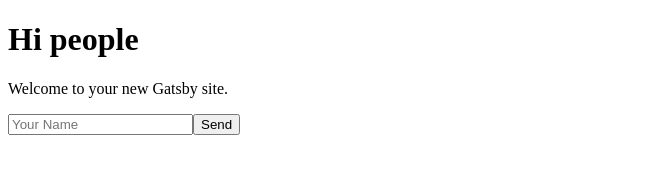
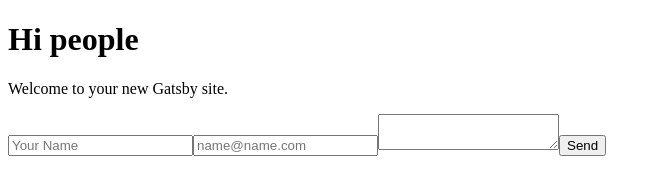
Before and after one commit to victorycorp139/gatsby-form-netlify-handling, a Gatsby site: page / in a window 1280 px wide. Shown: the whole page, without its empty margins (0-661 px from the left). Built offline with nearby package versions, Linux system fonts and the light colour scheme; Gatsby itself is replaced by a stand-in of ours.

Commit message:
update netlify

```diff
--- a/src/pages/index.js
+++ b/src/pages/index.js
@@ -1,17 +1,18 @@
 import React from "react"
-import { Link } from "gatsby"
 
 const IndexPage = () => (
     <div>
-    <h1>Hi people</h1>
-    <p>Welcome to your new Gatsby site.</p>
-    <form
-	name="contact"
+      <h1>Hi people</h1>
+      <p>Welcome to your new Gatsby site.</p>
+      <form
+        name="contact"
 	method="post"
 	data-netlify="true"
 	data-netlify-honeypot="bot-field"
-    >
+      >
       <input name="name" placeholder="Your Name" type="text" />
+      <input name="email" placeholder="name@name.com" type="email" />
+      <textarea name="message" />
       <button>Send</button>
     </form>
     </div>
```
